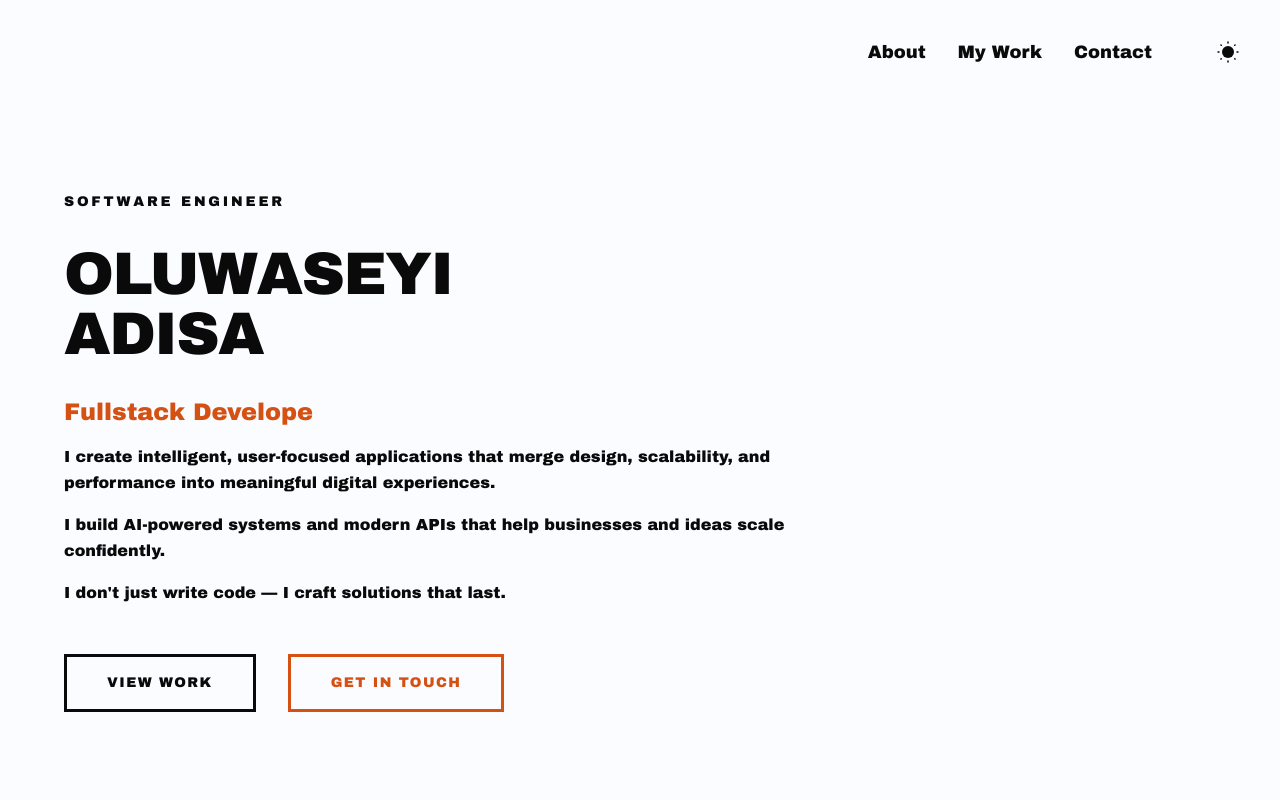
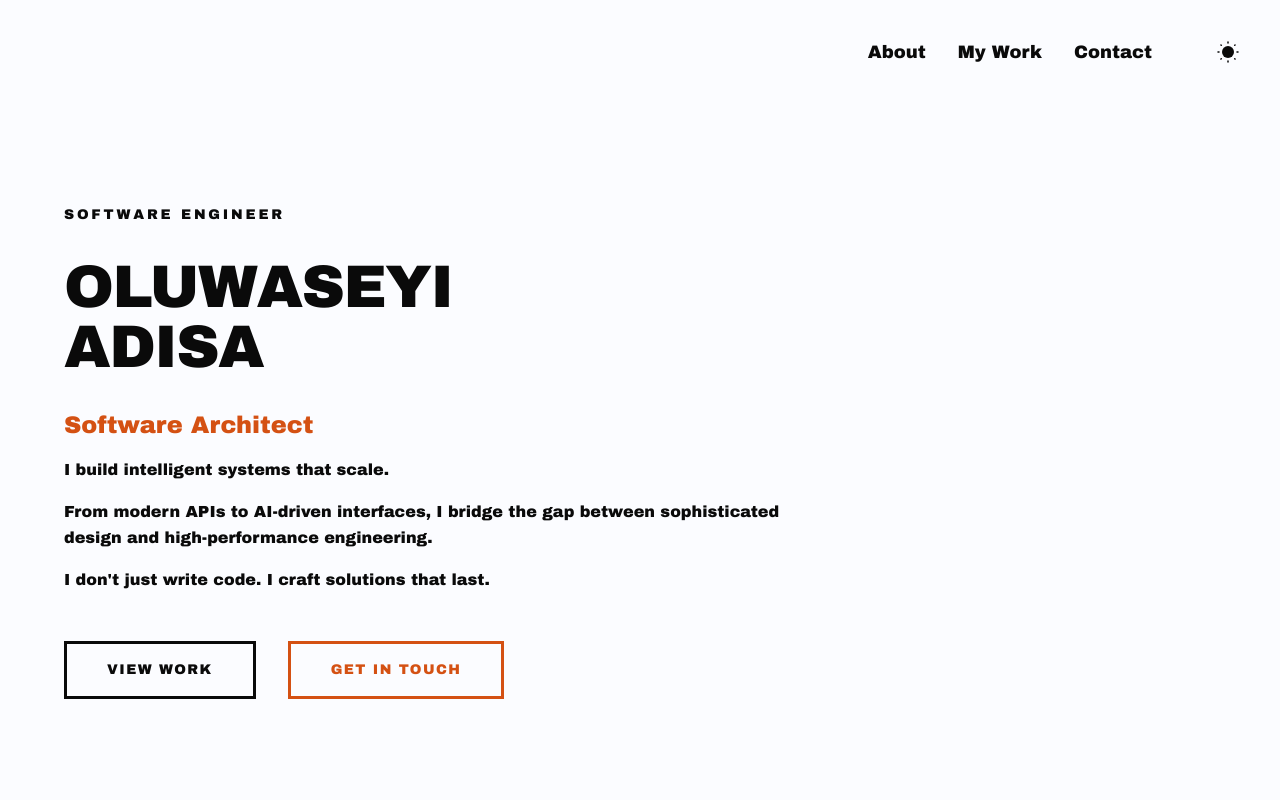
Before and after one commit to seyiadisa/my-portfolio, a Vue app: page / in a window 1280 px wide. Shown: the top 800 px of the page. Built offline with nearby package versions, Linux system fonts and the light colour scheme.

Commit message:
feat: update UI and copy

```diff
--- a/src/App.vue
+++ b/src/App.vue
@@ -9,6 +9,7 @@ import Footer from './components/Footer.vue'
 import Hero from './components/Hero.vue'
 import Navbar from './components/Navbar.vue'
 import Projects from './components/Projects.vue'
+import About from './components/About.vue'
 
 const loaderContainer = useTemplateRef('loader-container')
 
@@ -65,25 +66,23 @@ onMounted(() => {
 
 <template>
   <div class="max-w-7xl mx-auto space-y-20">
-    <div class="min-h-screen flex flex-col relative">
+    <div class="min-h-screen flex flex-col">
       <Navbar />
       <Hero />
     </div>
 
-    <section id="projects">
-      <Projects />
-    </section>
-
+    <About />
+    <Projects />
     <Footer />
   </div>
 
   <div
     ref="loader-container"
     id="loader-container"
-    class="fixed inset-0 z-100 flex flex-col items-center justify-center bg-background"
+    class="fixed inset-0 z-100 overflow-hidden w-screen h-screen flex flex-col items-center justify-center bg-background"
   >
     <div
-      class="loader-grid absolute inset-0 grid grid-cols-5 z-1 *:bg-accent *:scale-y-100 *:origin-bottom"
+      class="loader-grid absolute inset-0 grid w-full grid-cols-5 gap-0 z-1 *:bg-accent *:scale-y-100 *:origin-bottom"
     >
       <div class="loader-column"></div>
       <div class="loader-column"></div>
--- a/src/components/Hero.vue
+++ b/src/components/Hero.vue
@@ -52,11 +52,17 @@ onMounted(() => {
     )
 
   const roles = [
-    'Fullstack Developer',
+    'Software Architect',
     '',
-    'Creative Technologist',
+    'Product Engineer',
     '',
-    'AI Integration Specialist',
+    'Systems Designer',
+    '',
+    'Solutions Architect',
+    '',
+    'AI Engineer',
+    '',
+    'Fullstack Engineer',
     '',
   ]
 
@@ -93,16 +99,13 @@ onMounted(() => {
           class="text-lg md:text-xl h-4 lg:text-2xl font-display mb-8 opacity-0 text-accent"
         ></p>
 
-        <div id="staticDescription" class="space-y-4 max-w-3xl mb-12 opacity-0">
-          <p class="leading-relaxed">
-            I create intelligent, user-focused applications that merge design, scalability, and
-            performance into meaningful digital experiences.
+        <div id="staticDescription" class="space-y-4 max-w-3xl mb-12 opacity-0 *:leading-relaxed">
+          <p>I build intelligent systems that scale.</p>
+          <p>
+            From modern APIs to AI-driven interfaces, I bridge the gap between sophisticated design
+            and high-performance engineering.
           </p>
-          <p class="leading-relaxed">
-            I build AI-powered systems and modern APIs that help businesses and ideas scale
-            confidently.
-          </p>
-          <p class="leading-relaxed">I don't just write code — I craft solutions that last.</p>
+          <p>I don't just write code. I craft solutions that last.</p>
         </div>
 
         <div id="ctaContainer" class="flex gap-8 flex-wrap opacity-0">
--- a/src/components/ProjectCard.vue
+++ b/src/components/ProjectCard.vue
@@ -2,6 +2,7 @@
 import { computed, onMounted } from 'vue'
 import type { Project } from '../types/project'
 import gsap from 'gsap'
+import { ScrollTrigger } from 'gsap/ScrollTrigger'
 
 const props = defineProps<Project>()
 
@@ -10,21 +11,23 @@ const formattedIndex = computed(() => {
   return i < 10 ? `0${i}` : i
 })
 
-onMounted(() => {
-  gsap.utils.toArray<HTMLElement>('.project-card').forEach((card, index) => {
-    gsap.to(card, {
-      opacity: 1,
-      y: 0,
-      duration: 1,
-      delay: index * 0.2,
-      scrollTrigger: {
-        trigger: card,
-        start: 'top 80%',
-        toggleActions: 'play none none none',
-      },
-    })
-  })
-})
+// onMounted(() => {
+//   gsap.registerPlugin(ScrollTrigger)
+
+//   gsap.utils.toArray<HTMLElement>('.project-card').forEach((card, index) => {
+//     gsap.to(card, {
+//       opacity: 1,
+//       y: 0,
+//       duration: 1,
+//       delay: index * 0.2,
+//       scrollTrigger: {
+//         trigger: card,
+//         start: 'top 80%',
+//         toggleActions: 'play none none none',
+//       },
+//     })
+//   })
+// })
 </script>
 
 <template>
```
